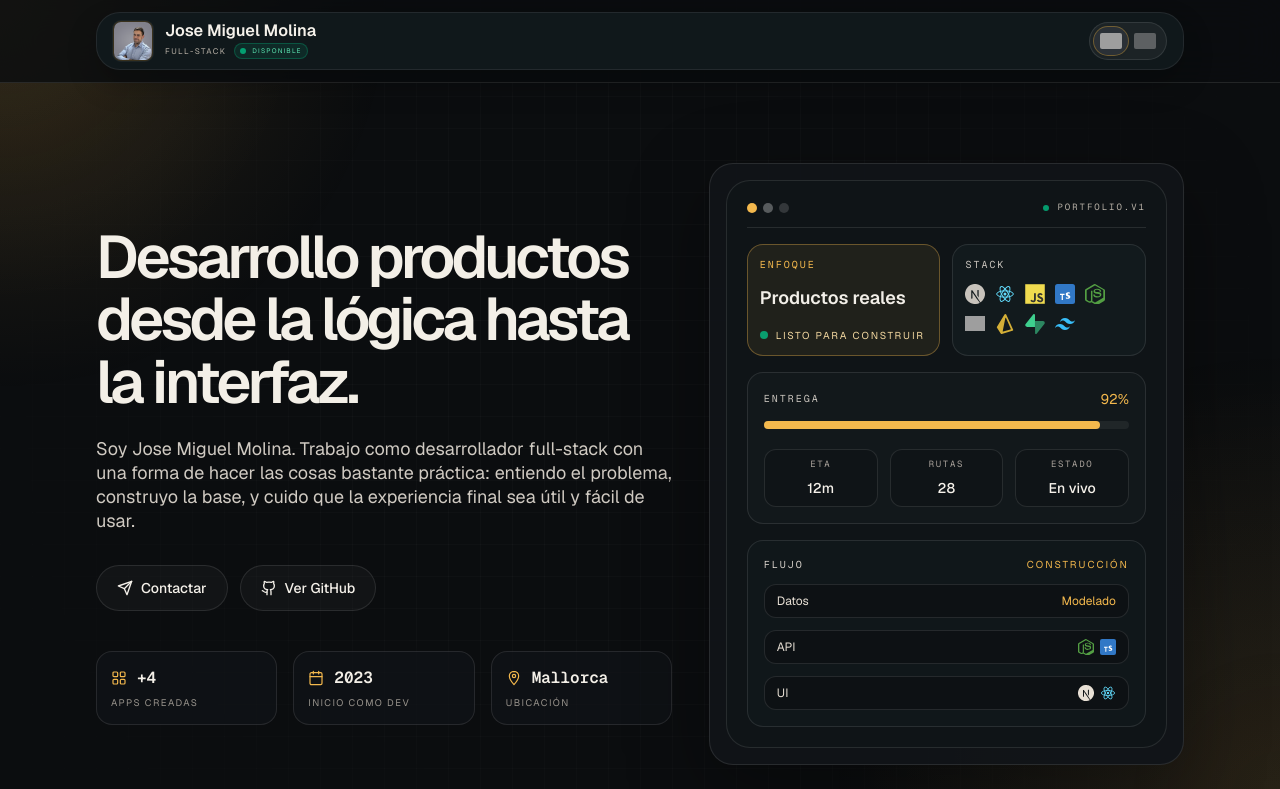
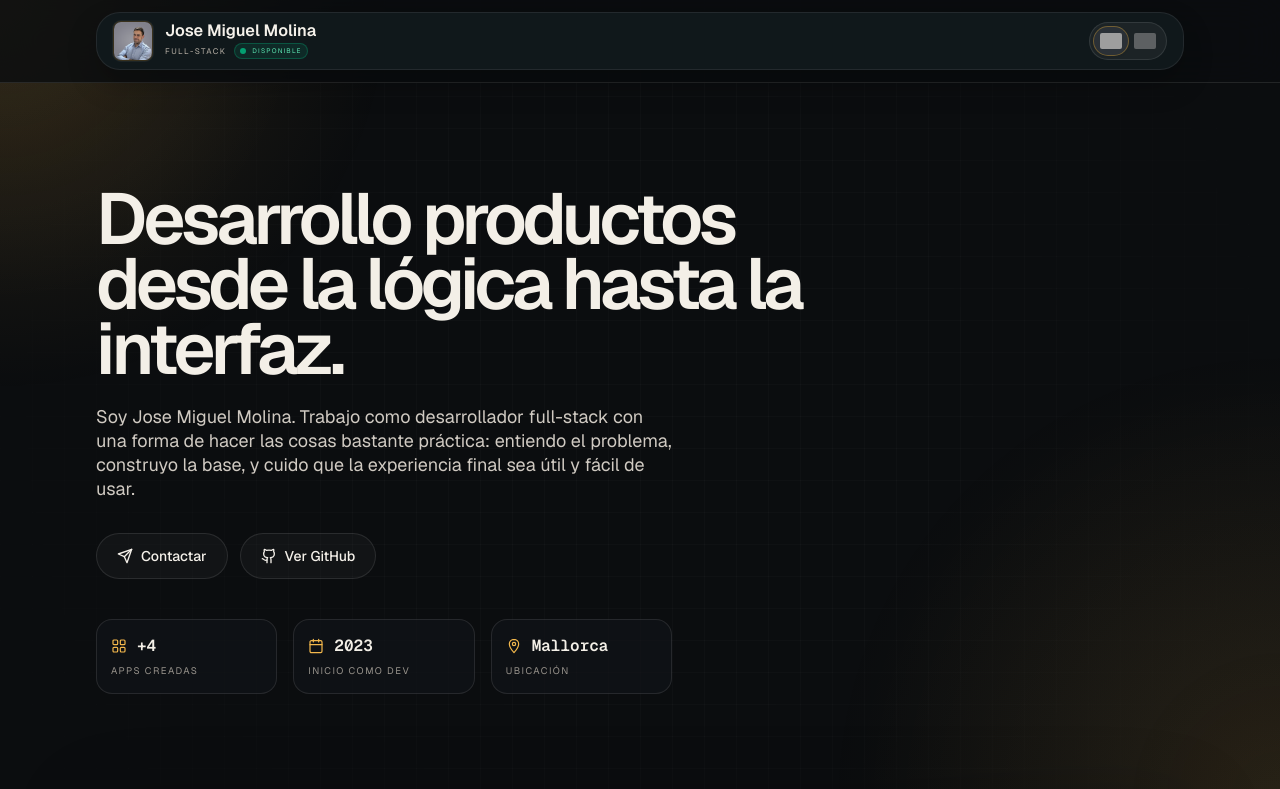
Before and after one commit to josemiguelmolinam/portfolio-jose-molina, a Next.js app: page / in a window 1280 px wide. Shown: the top 789 px of the page. Built offline with nearby package versions, Linux system fonts and the light colour scheme; grey boxes are pictures that could not be loaded.

Commit message:
Refine hero layout and polish portfolio

```diff
--- a/components/portfolio-page.tsx
+++ b/components/portfolio-page.tsx
@@ -553,7 +553,6 @@ export function PortfolioPage() {
   };
   const heroPanel = locale === "es"
     ? {
-        portfolio: "portfolio.v1",
         focus: "Enfoque",
         ready: "Listo para construir",
         stack: "Stack",
@@ -571,7 +570,6 @@ export function PortfolioPage() {
         available: "Disponible",
       }
     : {
-        portfolio: "portfolio.v1",
         focus: "Focus",
         ready: "Ready to build",
         stack: "Stack",
@@ -680,11 +678,11 @@ export function PortfolioPage() {
             animate={shouldReduceMotion ? undefined : "visible"}
             variants={fadeInUp}
             transition={{ duration: 0.45, ease: "easeOut" }}
-            className="grid gap-8 pb-12 pt-16 sm:pt-20 lg:grid-cols-[1.1fr_0.9fr] lg:items-center"
+            className="pb-12 pt-16 sm:pt-20"
           >
-            <div>
+            <div className="w-full text-left">
 
-              <h1 className="mt-6 max-w-xl text-3xl font-semibold leading-[1.04] tracking-[-0.06em] text-[#f3efe7] sm:text-5xl lg:text-6xl">
+              <h1 className="mt-6 max-w-[12ch] text-4xl font-semibold leading-[0.96] tracking-[-0.06em] text-[#f3efe7] sm:max-w-[14ch] sm:text-5xl lg:max-w-[15ch] lg:text-[4.5rem] lg:leading-[0.9]">
                 {t.hero.title}
               </h1>
               <p className="mt-6 max-w-xl text-sm leading-6 text-[#d0cac2] sm:text-lg">
@@ -740,104 +738,6 @@ export function PortfolioPage() {
               </ul>
             </div>
 
-            <motion.div
-              initial={shouldReduceMotion ? false : { opacity: 0, scale: 0.96 }}
-              animate={shouldReduceMotion ? undefined : { opacity: 1, scale: 1 }}
-              transition={{ duration: 0.5, ease: "easeOut", delay: 0.08 }}
-              className="panel relative overflow-hidden p-3 sm:p-4"
-            >
-              <div className="rounded-[1.5rem] border border-white/10 bg-[#0f1417] p-4 sm:p-5">
-              <div className="mb-4 flex items-center justify-between border-b border-white/10 pb-3">
-                  <div className="flex items-center gap-1.5">
-                    <span className="h-2.5 w-2.5 rounded-full bg-[#f3b84d]" />
-                    <span className="h-2.5 w-2.5 rounded-full bg-white/30" />
-                    <span className="h-2.5 w-2.5 rounded-full bg-white/15" />
-                  </div>
-                  <div className="flex items-center gap-2">
-                    <span className="h-1.5 w-1.5 rounded-full bg-emerald-400 animate-pulse" />
-                    <span className="mono text-[9px] uppercase tracking-[0.22em] text-[#b9b2a8]">{heroPanel.portfolio}</span>
-                  </div>
-                </div>
-
-                <div className="space-y-4">
-                  <div className="grid gap-3 sm:grid-cols-2">
-                    <div className="rounded-2xl border border-[#f3b84d]/35 bg-[#f3b84d]/8 p-3">
-                      <div className="mono text-[10px] uppercase tracking-[0.2em] text-[#f3b84d]">{heroPanel.focus}</div>
-                      <div className="mt-3 text-lg font-semibold text-[#f2efe8]">{locale === "es" ? "Productos reales" : "Products that ship"}</div>
-                      <div className="mt-4 flex items-center gap-2 text-[10px] uppercase tracking-[0.18em] text-[#f4d9a1]">
-                        <span className="h-2 w-2 rounded-full bg-emerald-400 animate-pulse" aria-hidden="true" />
-                        {heroPanel.ready}
-                      </div>
-                    </div>
-                    <div className="rounded-2xl border border-white/10 bg-[#121a1d] p-3">
-                      <div className="mono text-[10px] uppercase tracking-[0.2em] text-[#c8c3bc]">{heroPanel.stack}</div>
-                      <div className="mt-3 flex flex-wrap items-center gap-2.5 text-[#c8c3bc] [&>svg]:h-5 [&>svg]:w-5 [&>img]:h-5 [&>img]:w-5">
-                        {techIcon("Next.js", "md")}
-                        {techIcon("React", "md")}
-                        {techIcon("JavaScript", "md")}
-                        {techIcon("TypeScript", "md")}
-                        {techIcon("Node.js", "md")}
-                        {techIcon("PostgreSQL", "md")}
-                        {techIcon("Prisma", "md")}
-                        {techIcon("Supabase", "md")}
-                        {techIcon("Tailwind CSS", "md")}
-                      </div>
-                    </div>
-                  </div>
-
-                  <div className="rounded-2xl border border-white/10 bg-[#12181b] p-4">
-                    <div className="mb-3 flex items-center justify-between">
-                      <span className="mono text-[10px] uppercase tracking-[0.2em] text-[#c8c3bc]">{heroPanel.delivery}</span>
-                      <span className="text-sm text-[#f3b84d]">92%</span>
-                    </div>
-                    <div className="h-2 rounded-full bg-white/6">
-                      <div className="h-full w-[92%] rounded-full bg-[#f3b84d]" />
-                    </div>
-                    <div className="mt-5 grid grid-cols-3 gap-3 text-center text-xs">
-                      <div className="rounded-xl border border-white/10 bg-[#0f1417] p-2">
-                        <div className="mono text-[9px] uppercase tracking-[0.18em] text-[#a9a29b]">{heroPanel.eta}</div>
-                        <div className="mt-2 text-sm font-medium text-[#f5f1ea]">12m</div>
-                      </div>
-                      <div className="rounded-xl border border-white/10 bg-[#0f1417] p-2">
-                        <div className="mono text-[9px] uppercase tracking-[0.18em] text-[#a9a29b]">{heroPanel.routes}</div>
-                        <div className="mt-2 text-sm font-medium text-[#f5f1ea]">28</div>
-                      </div>
-                      <div className="rounded-xl border border-white/10 bg-[#0f1417] p-2">
-                        <div className="mono text-[9px] uppercase tracking-[0.18em] text-[#a9a29b]">{heroPanel.status}</div>
-                        <div className="mt-2 text-sm font-medium text-[#f5f1ea]">{heroPanel.live}</div>
-                      </div>
-                    </div>
-                  </div>
-
-                  <div className="rounded-2xl border border-white/10 bg-[#10171a] p-4">
-                    <div className="mb-3 flex items-center justify-between">
-                      <span className="mono text-[10px] uppercase tracking-[0.2em] text-[#d9d3cc]">{heroPanel.workflow}</span>
-                      <span className="text-[10px] uppercase tracking-[0.2em] text-[#f3b84d]">{heroPanel.build}</span>
-                    </div>
-                    <div className="space-y-3">
-                      <div className="flex items-center justify-between rounded-xl border border-white/10 bg-[#0d1114] px-3 py-2 text-xs text-[#e8e0d5]">
-                        <span>{heroPanel.data}</span>
-                        <span className="text-[#f3b84d]">{heroPanel.model}</span>
-                      </div>
-                      <div className="flex items-center justify-between rounded-xl border border-white/10 bg-[#0d1114] px-3 py-2 text-xs text-[#e8e0d5]">
-                        <span>{heroPanel.api}</span>
-                        <div className="flex items-center gap-1.5 [&>svg]:h-4 [&>svg]:w-4">
-                          {techIcon("Node.js", "md")}
-                          {techIcon("TypeScript", "md")}
-                        </div>
-                      </div>
-                      <div className="flex items-center justify-between rounded-xl border border-white/10 bg-[#0d1114] px-3 py-2 text-xs text-[#e8e0d5]">
-                        <span>{heroPanel.ui}</span>
-                        <div className="flex items-center gap-1.5 [&>svg]:h-4 [&>svg]:w-4">
-                          {techIcon("Next.js", "md")}
-                          {techIcon("React", "md")}
-                        </div>
-                      </div>
-                    </div>
-                  </div>
-                </div>
-              </div>
-            </motion.div>
           </motion.section>
 
           <motion.section
@@ -850,9 +750,9 @@ export function PortfolioPage() {
             className="py-12"
           >
             <div className="panel overflow-hidden">
-              <div className="flex flex-col lg:flex-row lg:items-stretch">
+              <div className="flex flex-col gap-0 lg:grid lg:grid-cols-[300px_1fr] lg:items-stretch">
                 {/* Foto — columna izquierda compacta */}
-                <div className="relative w-full shrink-0 lg:w-[280px] xl:w-[320px]">
+                <div className="relative w-full shrink-0">
                   <div className="relative h-[260px] w-full lg:h-full lg:min-h-[340px]">
                     <Image
                       src="/IMG_0043-fondo-gris.png"
```
